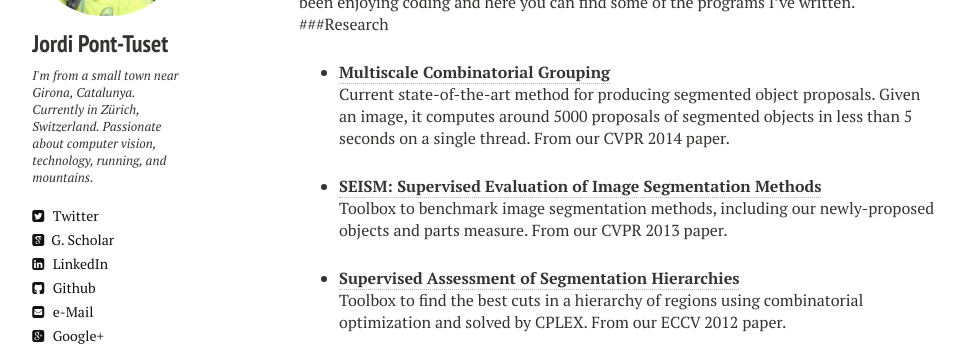
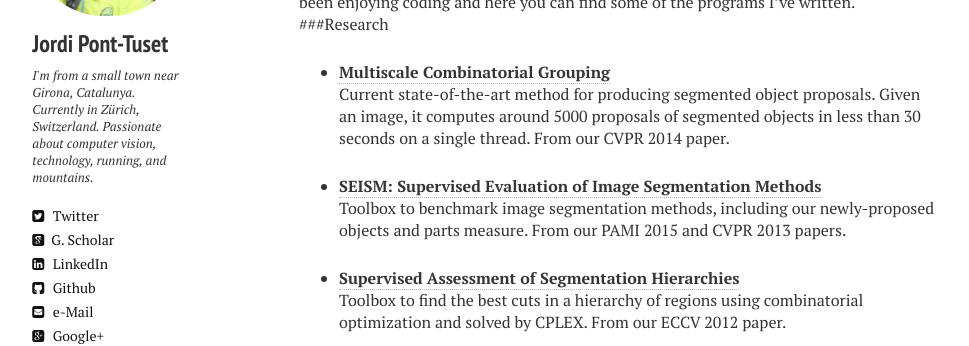
Before and after one commit to jponttuset/jponttuset.github.io, a Jekyll site: the page built from code.md, in a window 1280 px wide. Shown: the part 210-556 px from the top of the page, without its empty margins (21-990 px from the left). Built offline with Jekyll 4.4.1, drawn with Linux system fonts in a browser that asks for light colours; nearby versions of some CDN libraries.

Commit message:
- Small updates

```diff
--- a/_layouts/publications.html
+++ b/_layouts/publications.html
@@ -94,7 +94,7 @@ J. Pont-Tuset and <a href="https://imatge.upc.edu/web/ferran" target="_blank">F.
 
 <br />
 <a href="javascript:toggleBibtex('Pont-Tuset2015c')">[BibTeX]</a>
-<a href="http://ieeexplore.ieee.org/xpl/articleDetails.jsp?arnumber=7274729">[PDF]</a> <a href="#">[Project Page - Coming Soon]</a>
+<a href="http://ieeexplore.ieee.org/xpl/articleDetails.jsp?arnumber=7274729">[PDF]</a> <a href="http://www.vision.ee.ethz.ch/~biwiproposals/seism/index.html">[Project Page]</a>
 <div id="bib_Pont-Tuset2015c" class="bibtex noshow">
 <pre>
 @article{Pont-Tuset2015c,
--- a/code.md
+++ b/code.md
@@ -13,10 +13,10 @@ It all started when my father taught me some notions of Visual Basic, and with t
 ###Research
 
 * [**Multiscale Combinatorial Grouping**](http://www.eecs.berkeley.edu/Research/Projects/CS/vision/grouping/mcg/)<br>
-Current state-of-the-art method for producing segmented object proposals. Given an image, it computes around 5000 proposals of segmented objects in less than 5 seconds on a single thread. From our CVPR 2014 paper.
+Current state-of-the-art method for producing segmented object proposals. Given an image, it computes around 5000 proposals of segmented objects in less than 30 seconds on a single thread. From our CVPR 2014 paper.
 
-* [**SEISM: Supervised Evaluation of Image Segmentation Methods**](https://imatge.upc.edu/web/resources/supervised-evaluation-image-segmentation)<br>
-Toolbox to benchmark image segmentation methods, including our newly-proposed objects and parts measure. From our CVPR 2013 paper.
+* [**SEISM: Supervised Evaluation of Image Segmentation Methods**](http://www.vision.ee.ethz.ch/~biwiproposals/seism/index.html)<br>
+Toolbox to benchmark image segmentation methods, including our newly-proposed objects and parts measure. From our PAMI 2015 and CVPR 2013 papers.
 
 * [**Supervised Assessment of Segmentation Hierarchies**](https://imatge.upc.edu/web/resources/supervised-assessment-segmentation-hierarchies)<br>
 Toolbox to find the best cuts in a hierarchy of regions using combinatorial optimization and solved by CPLEX. From our ECCV 2012 paper.
```
